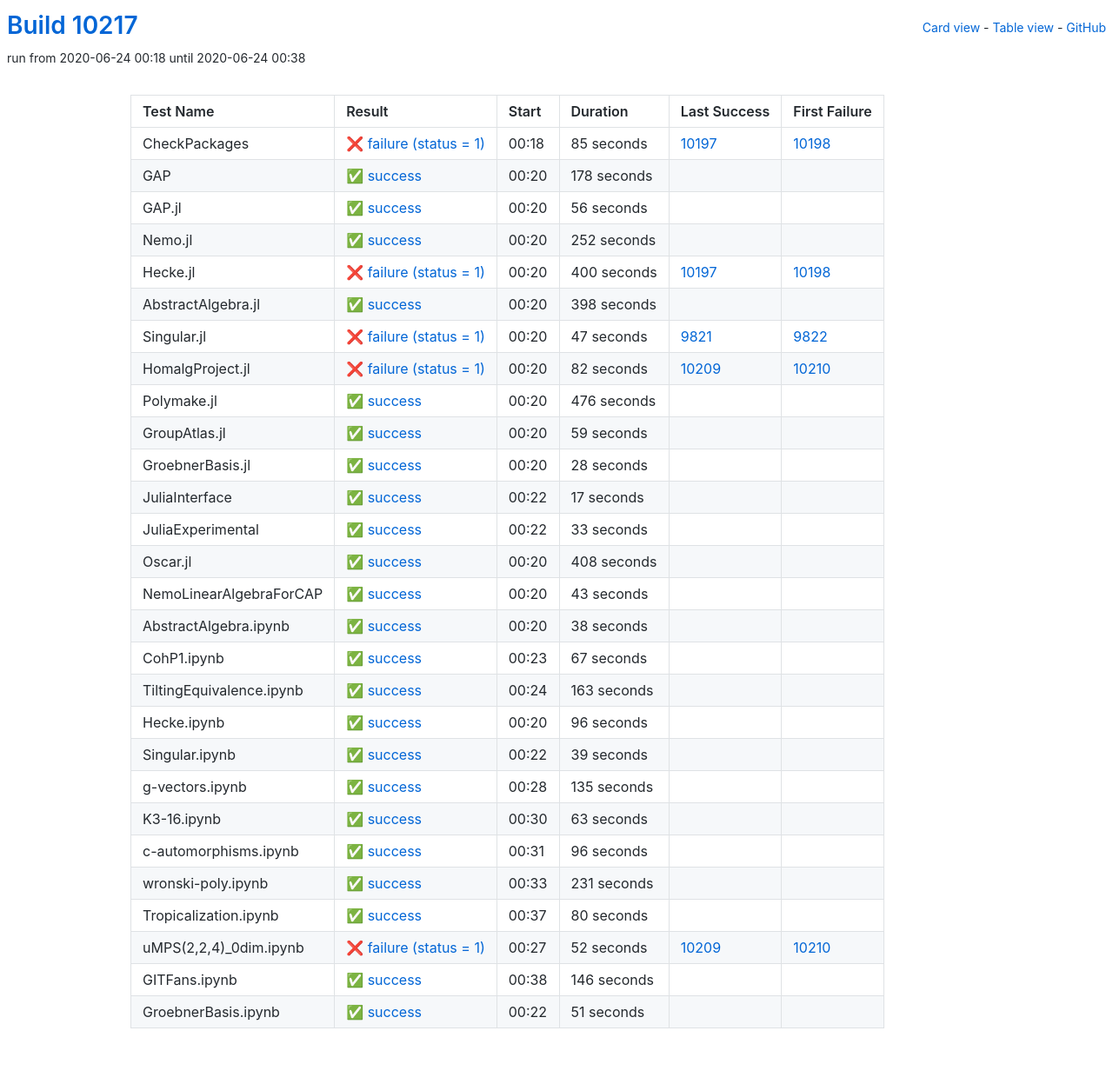
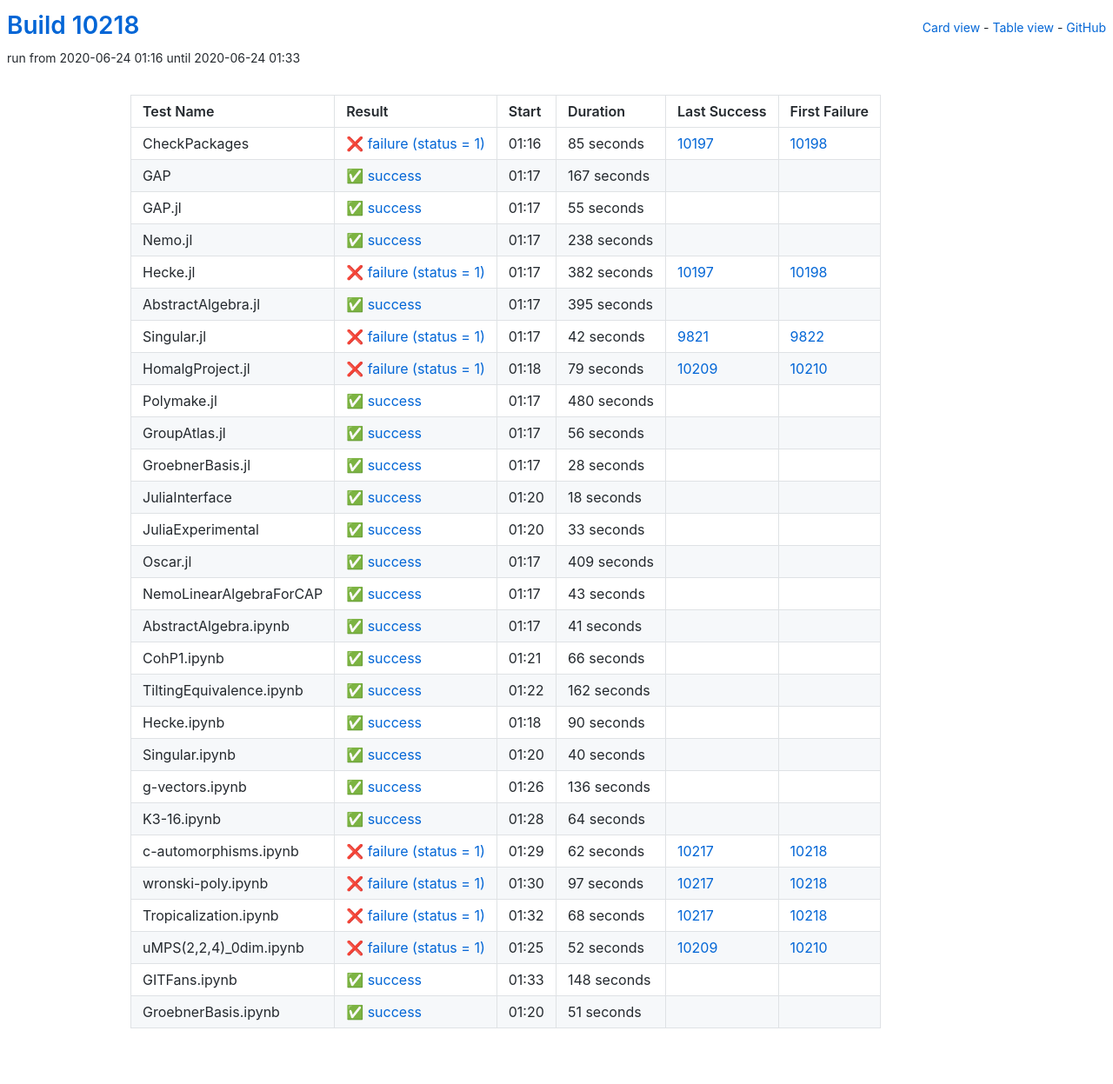
Before and after one commit to oscar-system/oscar-ci-status, a Jekyll site: the page built from table.html, in a window 1280 px wide. Shown: the whole page at 87% size. Built offline with Jekyll 4.4.1, drawn with Linux system fonts in a browser that asks for light colours.

Commit message:
Build #10218

```diff
--- a/_data/ci.yml
+++ b/_data/ci.yml
@@ -1,6 +1,6 @@
 ---
-build: 10217
-build_url: https://oscarci.mathematik.uni-kl.de/job/oscar/10217/
+build: 10218
+build_url: https://oscarci.mathematik.uni-kl.de/job/oscar/10218/
 job: oscar
 organization: oscar-system
 repo: oscar-ci-status
@@ -8,8 +8,8 @@
 tests:
 - name: CheckPackages
   id: checkpackages
-  log: https://oscarci.mathematik.uni-kl.de/job/oscar/10217/artifact/logs/build-10217/CheckPackages.log
-  start: 2020-06-24 00:18
+  log: https://oscarci.mathematik.uni-kl.de/job/oscar/10218/artifact/logs/build-10218/CheckPackages.log
+  start: 2020-06-24 01:16
   success: false
   exitcode: 1
   status: failure
@@ -20,20 +20,104 @@
   first_failure_url: https://oscarci.mathematik.uni-kl.de/job/oscar/10198/
 - name: GAP
   id: gap
-  log: https://oscarci.mathematik.uni-kl.de/job/oscar/10217/artifact/logs/build-10217/GAP.log
-  start: 2020-06-24 00:20
+  log: https://oscarci.mathematik.uni-kl.de/job/oscar/10218/artifact/logs/build-10218/GAP.log
+  start: 2020-06-24 01:17
   success: true
   exitcode: 0
   status: success
-  duration: 178
+  duration: 167
   last_success: false
   last_success_url:
   first_failure: false
   first_failure_url:
 - name: GAP.jl
   id: gap-jl
-  log: https://oscarci.mathematik.uni-kl.de/job/oscar/10217/artifact/logs/build-10217/GAP.jl.log
-  start: 2020-06-24 00:20
+  log: https://oscarci.mathematik.uni-kl.de/job/oscar/10218/artifact/logs/build-10218/GAP.jl.log
+  start: 2020-06-24 01:17
+  success: true
+  exitcode: 0
+  status: success
+  duration: 55
+  last_success: false
+  last_success_url:
+  first_failure: false
+  first_failure_url:
+- name: Nemo.jl
+  id: nemo-jl
+  log: https://oscarci.mathematik.uni-kl.de/job/oscar/10218/artifact/logs/build-10218/Nemo.jl.log
+  start: 2020-06-24 01:17
+  success: true
+  exitcode: 0
+  status: success
+  duration: 238
+  last_success: false
+  last_success_url:
+  first_failure: false
+  first_failure_url:
+- name: Hecke.jl
+  id: hecke-jl
+  log: https://oscarci.mathematik.uni-kl.de/job/oscar/10218/artifact/logs/build-10218/Hecke.jl.log
+  start: 2020-06-24 01:17
+  success: false
+  exitcode: 1
+  status: failure
+  duration: 382
+  last_success: 10197
+  last_success_url: https://oscarci.mathematik.uni-kl.de/job/oscar/10197/
+  first_failure: 10198
+  first_failure_url: https://oscarci.mathematik.uni-kl.de/job/oscar/10198/
+- name: AbstractAlgebra.jl
+  id: abstractalgebra-jl
+  log: https://oscarci.mathematik.uni-kl.de/job/oscar/10218/artifact/logs/build-10218/AbstractAlgebra.jl.log
+  start: 2020-06-24 01:17
+  success: true
+  exitcode: 0
+  status: success
+  duration: 395
+  last_success: false
+  last_success_url:
+  first_failure: false
+  first_failure_url:
+- name: Singular.jl
+  id: singular-jl
+  log: https://oscarci.mathematik.uni-kl.de/job/oscar/10218/artifact/logs/build-10218/Singular.jl.log
+  start: 2020-06-24 01:17
+  success: false
+  exitcode: 1
+  status: failure
+  duration: 42
+  last_success: 9821
+  last_success_url: https://oscarci.mathematik.uni-kl.de/job/oscar/9821/
+  first_failure: 9822
+  first_failure_url: https://oscarci.mathematik.uni-kl.de/job/oscar/9822/
+- name: HomalgProject.jl
+  id: homalgproject-jl
+  log: https://oscarci.mathematik.uni-kl.de/job/oscar/10218/artifact/logs/build-10218/HomalgProject.jl.log
+  start: 2020-06-24 01:18
+  success: false
+  exitcode: 1
+  status: failure
+  duration: 79
+  last_success: 10209
+  last_success_url: https://oscarci.mathematik.uni-kl.de/job/oscar/10209/
+  first_failure: 10210
+  first_failure_url: https://oscarci.mathematik.uni-kl.de/job/oscar/10210/
+- name: Polymake.jl
+  id: polymake-jl
+  log: https://oscarci.mathematik.uni-kl.de/job/oscar/10218/artifact/logs/build-10218/Polymake.jl.log
+  start: 2020-06-24 01:17
+  success: true
+  exitcode: 0
+  status: success
+  duration: 480
+  last_success: false
+  last_success_url:
+  first_failure: false
+  first_failure_url:
+- name: GroupAtlas.jl
+  id: groupatlas-jl
+  log: https://oscarci.mathematik.uni-kl.de/job/oscar/10218/artifact/logs/build-10218/GroupAtlas.jl.log
+  start: 2020-06-24 01:17
   success: true
   exitcode: 0
   status: success
@@ -42,94 +126,10 @@
   last_success_url:
   first_failure: false
   first_failure_url:
-- name: Nemo.jl
-  id: nemo-jl
-  log: https://oscarci.mathematik.uni-kl.de/job/oscar/10217/artifact/logs/build-10217/Nemo.jl.log
-  start: 2020-06-24 00:20
-  success: true
-  exitcode: 0
-  status: success
-  duration: 252
-  last_success: false
-  last_success_url:
-  first_failure: false
-  first_failure_url:
-- name: Hecke.jl
-  id: hecke-jl
-  log: https://oscarci.mathematik.uni-kl.de/job/oscar/10217/artifact/logs/build-10217/Hecke.jl.log
-  start: 2020-06-24 00:20
-  success: false
-  exitcode: 1
-  status: failure
-  duration: 400
-  last_success: 10197
-  last_success_url: https://oscarci.mathematik.uni-kl.de/job/oscar/10197/
-  first_failure: 10198
-  first_failure_url: https://oscarci.mathematik.uni-kl.de/job/oscar/10198/
-- name: AbstractAlgebra.jl
-  id: abstractalgebra-jl
-  log: https://oscarci.mathematik.uni-kl.de/job/oscar/10217/artifact/logs/build-10217/AbstractAlgebra.jl.log
-  start: 2020-06-24 00:20
-  success: true
-  exitcode: 0
-  status: success
-  duration: 398
-  last_success: false
-  last_success_url:
-  first_failure: false
-  first_failure_url:
-- name: Singular.jl
-  id: singular-jl
-  log: https://oscarci.mathematik.uni-kl.de/job/oscar/10217/artifact/logs/build-10217/Singular.jl.log
-  start: 2020-06-24 00:20
-  success: false
-  exitcode: 1
-  status: failure
-  duration: 47
-  last_success: 9821
-  last_success_url: https://oscarci.mathematik.uni-kl.de/job/oscar/9821/
-  first_failure: 9822
-  first_failure_url: https://oscarci.mathematik.uni-kl.de/job/oscar/9822/
-- name: HomalgProject.jl
-  id: homalgproject-jl
-  log: https://oscarci.mathematik.uni-kl.de/job/oscar/10217/artifact/logs/build-10217/HomalgProject.jl.log
-  start: 2020-06-24 00:20
-  success: false
-  exitcode: 1
-  status: failure
-  duration: 82
-  last_success: 10209
-  last_success_url: https://oscarci.mathematik.uni-kl.de/job/oscar/10209/
-  first_failure: 10210
-  first_failure_url: https://oscarci.mathematik.uni-kl.de/job/oscar/10210/
-- name: Polymake.jl
-  id: polymake-jl
-  log: https://oscarci.mathematik.uni-kl.de/job/oscar/10217/artifact/logs/build-10217/Polymake.jl.log
-  start: 2020-06-24 00:20
-  success: true
-  exitcode: 0
-  status: success
-  duration: 476
-  last_success: false
-  last_success_url:
-  first_failure: false
-  first_failure_url:
-- name: GroupAtlas.jl
-  id: groupatlas-jl
-  log: https://oscarci.mathematik.uni-kl.de/job/oscar/10217/artifact/logs/build-10217/GroupAtlas.jl.log
-  start: 2020-06-24 00:20
-  success: true
-  exitcode: 0
-  status: success
-  duration: 59
-  last_success: false
-  last_success_url:
-  first_failure: false
-  first_failure_url:
 - name: GroebnerBasis.jl
   id: groebnerbasis-jl
-  log: https://oscarci.mathematik.uni-kl.de/job/oscar/10217/artifact/logs/build-10217/GroebnerBasis.jl.log
-  start: 2020-06-24 00:20
+  log: https://oscarci.mathematik.uni-kl.de/job/oscar/10218/artifact/logs/build-10218/GroebnerBasis.jl.log
+  start: 2020-06-24 01:17
   success: true
   exitcode: 0
   status: success
@@ -140,20 +140,20 @@
   first_failure_url:
 - name: JuliaInterface
   id: juliainterface
-  log: https://oscarci.mathematik.uni-kl.de/job/oscar/10217/artifact/logs/build-10217/JuliaInterface.log
-  start: 2020-06-24 00:22
+  log: https://oscarci.mathematik.uni-kl.de/job/oscar/10218/artifact/logs/build-10218/JuliaInterface.log
+  start: 2020-06-24 01:20
   success: true
   exitcode: 0
   status: success
-  duration: 17
+  duration: 18
   last_success: false
   last_success_url:
   first_failure: false
   first_failure_url:
 - name: JuliaExperimental
   id: juliaexperimental
-  log: https://oscarci.mathematik.uni-kl.de/job/oscar/10217/artifact/logs/build-10217/JuliaExperimental.log
-  start: 2020-06-24 00:22
+  log: https://oscarci.mathematik.uni-kl.de/job/oscar/10218/artifact/logs/build-10218/JuliaExperimental.log
+  start: 2020-06-24 01:20
   success: true
   exitcode: 0
   status: success
@@ -164,20 +164,20 @@
   first_failure_url:
 - name: Oscar.jl
   id: oscar-jl
-  log: https://oscarci.mathematik.uni-kl.de/job/oscar/10217/artifact/logs/build-10217/Oscar.jl.log
-  start: 2020-06-24 00:20
+  log: https://oscarci.mathematik.uni-kl.de/job/oscar/10218/artifact/logs/build-10218/Oscar.jl.log
+  start: 2020-06-24 01:17
   success: true
   exitcode: 0
   status: success
-  duration: 408
+  duration: 409
   last_success: false
   last_success_url:
   first_failure: false
   first_failure_url:
 - name: NemoLinearAlgebraForCAP
   id: nemolinearalgebraforcap
-  log: https://oscarci.mathematik.uni-kl.de/job/oscar/10217/artifact/logs/build-10217/NemoLinearAlgebraForCAP.log
-  start: 2020-06-24 00:20
+  log: https://oscarci.mathematik.uni-kl.de/job/oscar/10218/artifact/logs/build-10218/NemoLinearAlgebraForCAP.log
+  start: 2020-06-24 01:17
   success: true
   exitcode: 0
   status: success
@@ -188,128 +188,128 @@
   first_failure_url:
 - name: AbstractAlgebra.ipynb
   id: abstractalgebra-ipynb
-  log: https://oscarci.mathematik.uni-kl.de/job/oscar/10217/artifact/logs/build-10217/AbstractAlgebra.ipynb.log
-  start: 2020-06-24 00:20
+  log: https://oscarci.mathematik.uni-kl.de/job/oscar/10218/artifact/logs/build-10218/AbstractAlgebra.ipynb.log
+  start: 2020-06-24 01:17
   success: true
   exitcode: 0
   status: success
-  duration: 38
+  duration: 41
   last_success: false
   last_success_url:
   first_failure: false
   first_failure_url:
 - name: CohP1.ipynb
   id: cohp1-ipynb
-  log: https://oscarci.mathematik.uni-kl.de/job/oscar/10217/artifact/logs/build-10217/CohP1.ipynb.log
-  start: 2020-06-24 00:23
+  log: https://oscarci.mathematik.uni-kl.de/job/oscar/10218/artifact/logs/build-10218/CohP1.ipynb.log
+  start: 2020-06-24 01:21
   success: true
   exitcode: 0
   status: success
-  duration: 67
+  duration: 66
   last_success: false
   last_success_url:
   first_failure: false
   first_failure_url:
 - name: TiltingEquivalence.ipynb
   id: tiltingequivalence-ipynb
-  log: https://oscarci.mathematik.uni-kl.de/job/oscar/10217/artifact/logs/build-10217/TiltingEquivalence.ipynb.log
-  start: 2020-06-24 00:24
+  log: https://oscarci.mathematik.uni-kl.de/job/oscar/10218/artifact/logs/build-10218/TiltingEquivalence.ipynb.log
+  start: 2020-06-24 01:22
   success: true
   exitcode: 0
   status: success
-  duration: 163
+  duration: 162
   last_success: false
   last_success_url:
   first_failure: false
   first_failure_url:
 - name: Hecke.ipynb
   id: hecke-ipynb
-  log: https://oscarci.mathematik.uni-kl.de/job/oscar/10217/artifact/logs/build-10217/Hecke.ipynb.log
-  start: 2020-06-24 00:20
+  log: https://oscarci.mathematik.uni-kl.de/job/oscar/10218/artifact/logs/build-10218/Hecke.ipynb.log
+  start: 2020-06-24 01:18
   success: true
   exitcode: 0
   status: success
-  duration: 96
+  duration: 90
   last_success: false
   last_success_url:
   first_failure: false
   first_failure_url:
 - name: Singular.ipynb
   id: singular-ipynb
-  log: https://oscarci.mathematik.uni-kl.de/job/oscar/10217/artifact/logs/build-10217/Singular.ipynb.log
-  start: 2020-06-24 00:22
+  log: https://oscarci.mathematik.uni-kl.de/job/oscar/10218/artifact/logs/build-10218/Singular.ipynb.log
+  start: 2020-06-24 01:20
   success: true
   exitcode: 0
   status: success
-  duration: 39
+  duration: 40
   last_success: false
   last_success_url:
   first_failure: false
   first_failure_url:
 - name: g-vectors.ipynb
   id: g-vectors-ipynb
-  log: https://oscarci.mathematik.uni-kl.de/job/oscar/10217/artifact/logs/build-10217/g-vectors.ipynb.log
-  start: 2020-06-24 00:28
+  log: https://oscarci.mathematik.uni-kl.de/job/oscar/10218/artifact/logs/build-10218/g-vectors.ipynb.log
+  start: 2020-06-24 01:26
   success: true
   exitcode: 0
   status: success
-  duration: 135
+  duration: 136
   last_success: false
   last_success_url:
   first_failure: false
   first_failure_url:
 - name: K3-16.ipynb
   id: k3-16-ipynb
-  log: https://oscarci.mathematik.uni-kl.de/job/oscar/10217/artifact/logs/build-10217/K3-16.ipynb.log
-  start: 2020-06-24 00:30
+  log: https://oscarci.mathematik.uni-kl.de/job/oscar/10218/artifact/logs/build-10218/K3-16.ipynb.log
+  start: 2020-06-24 01:28
   success: true
   exitcode: 0
   status: success
-  duration: 63
+  duration: 64
   last_success: false
   last_success_url:
   first_failure: false
   first_failure_url:
 - name: c-automorphisms.ipynb
   id: c-automorphisms-ipynb
-  log: https://oscarci.mathematik.uni-kl.de/job/oscar/10217/artifact/logs/build-10217/c-automorphisms.ipynb.log
-  start: 2020-06-24 00:31
-  success: true
-  exitcode: 0
-  status: success
-  duration: 96
-  last_success: false
-  last_success_url:
-  first_failure: false
-  first_failure_url:
+  log: https://oscarci.mathematik.uni-kl.de/job/oscar/10218/artifact/logs/build-10218/c-automorphisms.ipynb.log
+  start: 2020-06-24 01:29
+  success: false
+  exitcode: 1
+  status: failure
+  duration: 62
+  last_success: 10217
+  last_success_url: https://oscarci.mathematik.uni-kl.de/job/oscar/10217/
+  first_failure: 10218
+  first_failure_url: https://oscarci.mathematik.uni-kl.de/job/oscar/10218/
 - name: wronski-poly.ipynb
   id: wronski-poly-ipynb
-  log: https://oscarci.mathematik.uni-kl.de/job/oscar/10217/artifact/logs/build-10217/wronski-poly.ipynb.log
-  start: 2020-06-24 00:33
-  success: true
-  exitcode: 0
-  status: success
-  duration: 231
-  last_success: false
-  last_success_url:
-  first_failure: false
-  first_failure_url:
+  log: https://oscarci.mathematik.uni-kl.de/job/oscar/10218/artifact/logs/build-10218/wronski-poly.ipynb.log
+  start: 2020-06-24 01:30
+  success: false
+  exitcode: 1
+  status: failure
+  duration: 97
+  last_success: 10217
+  last_success_url: https://oscarci.mathematik.uni-kl.de/job/oscar/10217/
+  first_failure: 10218
+  first_failure_url: https://oscarci.mathematik.uni-kl.de/job/oscar/10218/
 - name: Tropicalization.ipynb
   id: tropicalization-ipynb
-  log: https://oscarci.mathematik.uni-kl.de/job/oscar/10217/artifact/logs/build-10217/Tropicalization.ipynb.log
-  start: 2020-06-24 00:37
-  success: true
-  exitcode: 0
-  status: success
-  duration: 80
-  last_success: false
-  last_success_url:
-  first_failure: false
-  first_failure_url:
+  log: https://oscarci.mathematik.uni-kl.de/job/oscar/10218/artifact/logs/build-10218/Tropicalization.ipynb.log
+  start: 2020-06-24 01:32
+  success: false
+  exitcode: 1
+  status: failure
+  duration: 68
+  last_success: 10217
+  last_success_url: https://oscarci.mathematik.uni-kl.de/job/oscar/10217/
+  first_failure: 10218
+  first_failure_url: https://oscarci.mathematik.uni-kl.de/job/oscar/10218/
 - name: uMPS(2,2,4)_0dim.ipynb
   id: umps-2-2-4-0dim-ipynb
-  log: https://oscarci.mathematik.uni-kl.de/job/oscar/10217/artifact/logs/build-10217/uMPS-2-2-4-_0dim.ipynb.log
-  start: 2020-06-24 00:27
+  log: https://oscarci.mathematik.uni-kl.de/job/oscar/10218/artifact/logs/build-10218/uMPS-2-2-4-_0dim.ipynb.log
+  start: 2020-06-24 01:25
   success: false
   exitcode: 1
   status: failure
@@ -320,20 +320,20 @@
   first_failure_url: https://oscarci.mathematik.uni-kl.de/job/oscar/10210/
 - name: GITFans.ipynb
   id: gitfans-ipynb
-  log: https://oscarci.mathematik.uni-kl.de/job/oscar/10217/artifact/logs/build-10217/GITFans.ipynb.log
-  start: 2020-06-24 00:38
+  log: https://oscarci.mathematik.uni-kl.de/job/oscar/10218/artifact/logs/build-10218/GITFans.ipynb.log
+  start: 2020-06-24 01:33
   success: true
   exitcode: 0
   status: success
-  duration: 146
+  duration: 148
   last_success: false
   last_success_url:
   first_failure: false
   first_failure_url:
 - name: GroebnerBasis.ipynb
   id: groebnerbasis-ipynb
-  log: https://oscarci.mathematik.uni-kl.de/job/oscar/10217/artifact/logs/build-10217/GroebnerBasis.ipynb.log
-  start: 2020-06-24 00:22
+  log: https://oscarci.mathematik.uni-kl.de/job/oscar/10218/artifact/logs/build-10218/GroebnerBasis.ipynb.log
+  start: 2020-06-24 01:20
   success: true
   exitcode: 0
   status: success
```
Also changed, not shown: README.md.
